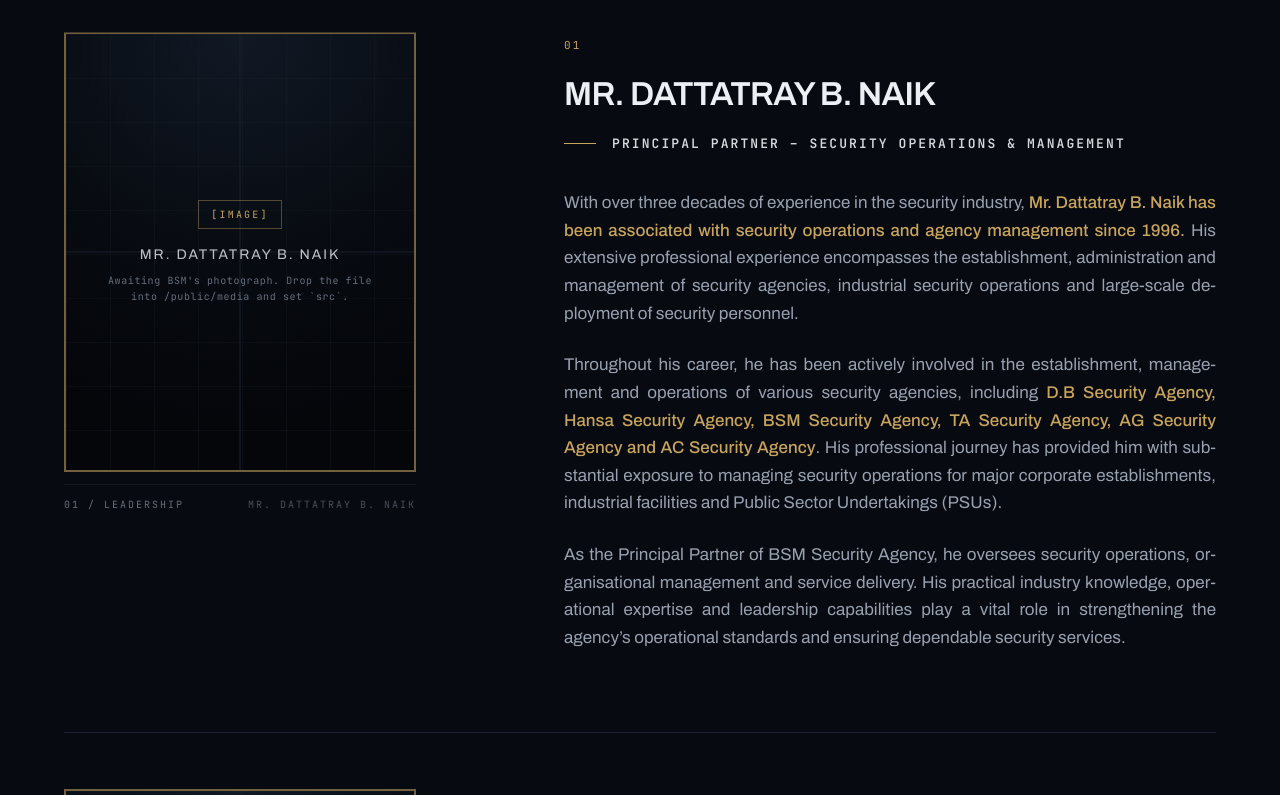
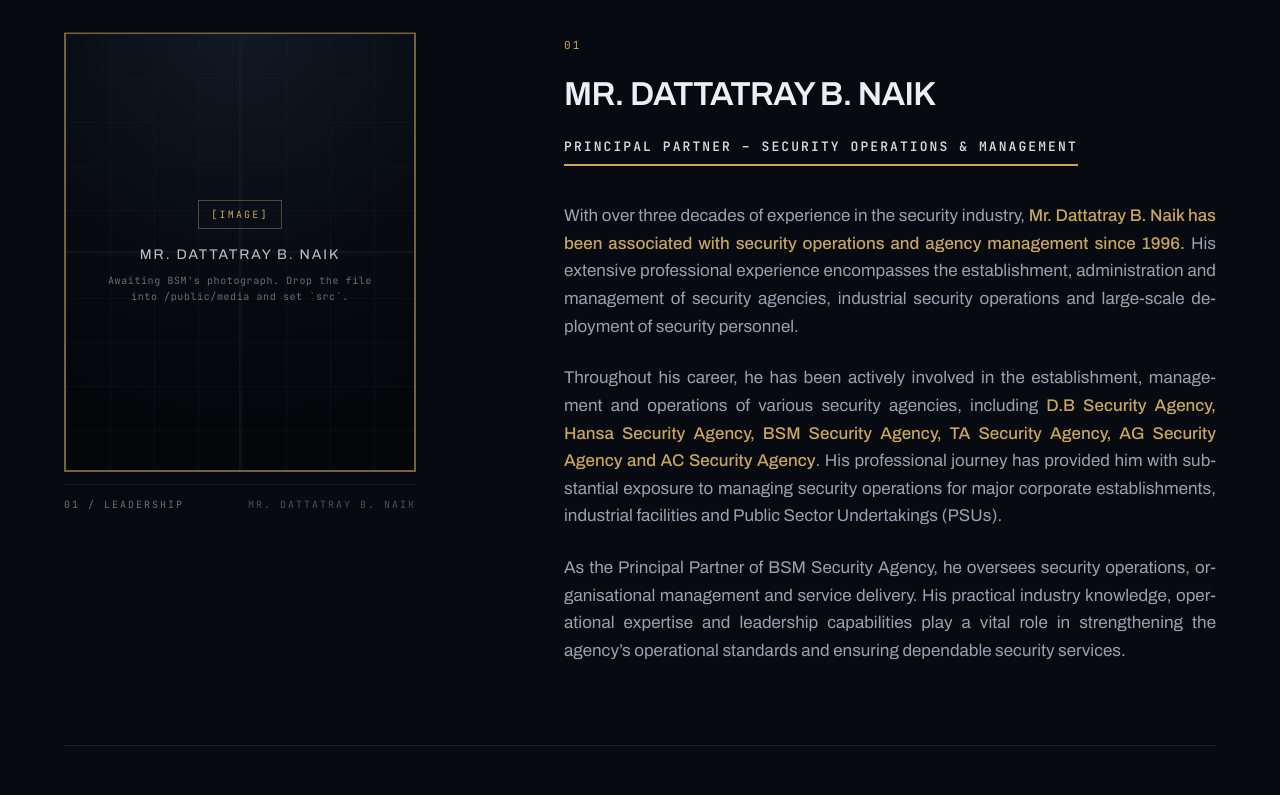
Before and after one commit to naiknihal2003/BSM-Security-Website, a Next.js app: page /about in a window 1280 px wide. Shown: the part 1380-2175 px from the top of the page. Built offline with nearby package versions, Linux system fonts and the light colour scheme.

Commit message:
About Us: brass underline beneath each partner designation

```diff
--- a/app/about/page.tsx
+++ b/app/about/page.tsx
@@ -213,9 +213,9 @@ function LeaderBlock({ leader }: { leader: LeaderProfile }) {
         >
           {leader.name}
         </h3>
-        <div data-reveal="up" data-delay="0.04" className="mt-5 flex items-center gap-4">
-          <span className="h-px w-8 shrink-0 bg-brass" aria-hidden="true" />
-          <p className="font-mono text-[13px] font-semibold uppercase tracking-[0.16em] text-bone/90">
+        {/* The designation sits on its own brass underline. */}
+        <div data-reveal="up" data-delay="0.04" className="mt-5">
+          <p className="inline-block border-b-2 border-brass pb-2 font-mono text-[13px] font-semibold uppercase tracking-[0.16em] text-bone/90">
             {leader.designation}
           </p>
         </div>
```
